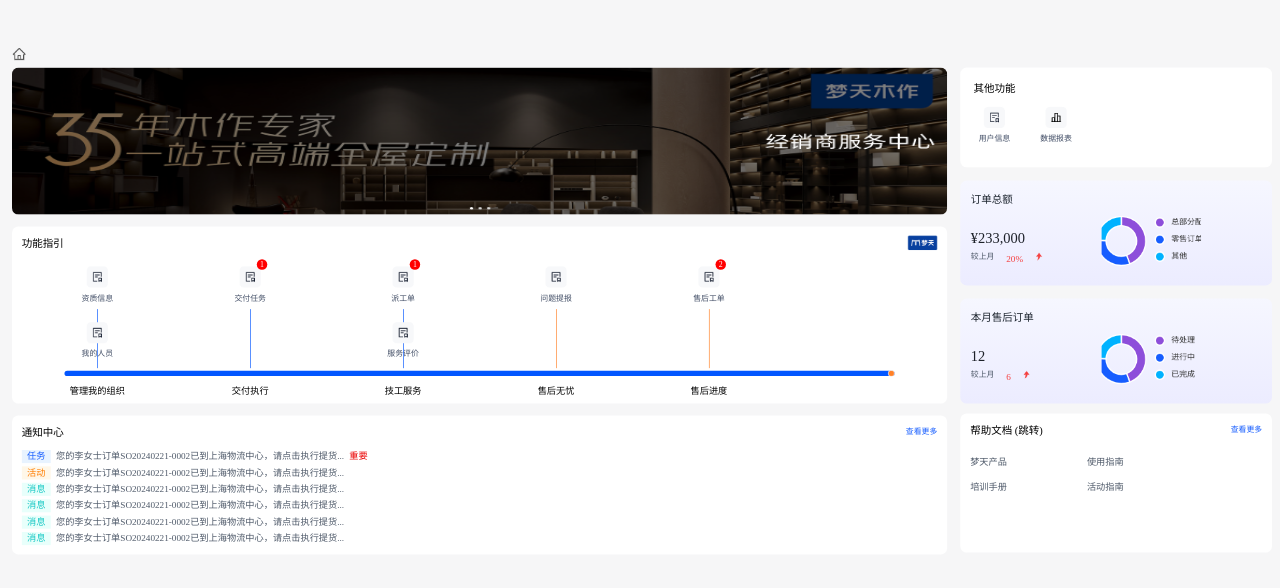
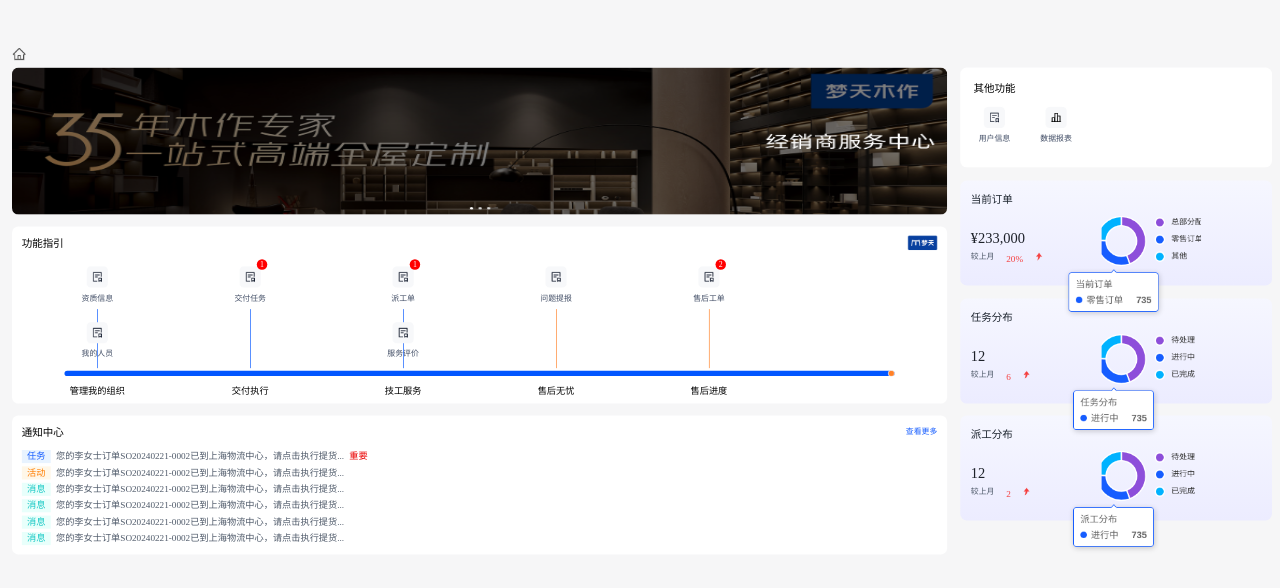
Before and after one commit to ZeCheng123/WorkbencesFE, a Vue app: page /#/main in a window 1280 px wide. Shown: the top 588 px of the page. Built offline with nearby package versions, Linux system fonts and the light colour scheme.

Commit message:
优化主界面,图表动态切换tooltips

```diff
--- a/src/routes/index.js
+++ b/src/routes/index.js
@@ -75,7 +75,6 @@
 
 router.beforeEach((to, from, next) => {
   const allowedRoutes = ['/main']; // 可以直接访问的路由，例如指定的页面
-  console.log(from);
   if (!allowedRoutes.includes(to.path) && from.name != "工作台") {
     next({ path: "/main" }); // 如果不是允许的路由且不是从主界面跳转，则重定向到主界面
   } else {
--- a/src/views/main/components/index.scss
+++ b/src/views/main/components/index.scss
@@ -531,48 +531,90 @@
         background-color: #ffffff;
         padding: 0px 15px;
         box-sizing: border-box;
-        .header{
-          height: 50px;
-          width: 100%;
-          display: flex;
-          justify-content: space-between;
-          flex-direction: row;
-          align-items: center;
-          .label{
-              color: #000000;
-              letter-spacing: 0px;
-              font-weight: normal;
-              font-size: 16px;
-              font-family: Source Han Sans;
-          }
-          .more{
-              width: auto;
-              height: 50px;
-              line-height: 50px;
-              font-family: Source Han Sans;
-              font-size: 12px;
-              font-weight: 350;
-              letter-spacing: 0px;
-              color: #165DFF;
-              cursor: pointer;
-          }
-        }
-        .list{
+      }
+      .dispatch_distribution{
+        margin-top: 18px;
+        width: 100%;
+        height: 160px;
+        border-radius: 10px;
+        background: linear-gradient(180deg, #F6F7FF -3%, #ECECFF 100%);
+        padding:16px;
+        box-sizing: border-box;
+        display: flex;
+        flex-direction: column;
+        .title{
           width: 100%;
           height: 25px;
+          line-height: 25px;
+          font-family: Alibaba PuHuiTi 2.0;
+          font-size: 16px;
+          font-weight: normal;
           display: flex;
+          align-items: center;
+          letter-spacing: 0px;
+          color: #1D252F;
+        }
+        .content{
+          width: 100%;
+          height: 93px;
+          display:flex;
           flex-direction: row;
-          margin-top: 12px;
-          .list_item{
-            width: 40%;
-            height: 25px;
-            line-height: 25px;
-            font-family: Source Han Sans;
-            font-size: 14px;
-            font-weight: 350;
-            letter-spacing: 0px;
-            color: #4E5969;
-            cursor: pointer;
+          .left{
+            width: 45%;
+            height: 100%;
+            display: flex;
+            flex-direction: column;
+            justify-content: center;
+            position: relative;
+            .num{
+              height: 34px;
+              width: 100%;
+              line-height: 34px;
+              text-align: left;
+              font-family: Alibaba PuHuiTi 2.0;
+              font-size: 22px;
+              font-weight: normal;
+              letter-spacing: 0px;
+              color: #1D2129;
+            }
+            .desc{
+              width: 100%;
+              height: 20px;
+              position: absolute;
+              bottom: 8px;
+              display: flex;
+              justify-content: flex-start;
+              box-sizing: border-box;
+              .text1{
+                font-family: Alibaba PuHuiTi 2.0;
+                font-size: 12px;
+                font-weight: normal;
+                letter-spacing: 0px;
+                color: #4E5969;
+                height: 20px;
+                line-height: 20px;
+              }
+              .text2{
+                margin-left: 18px;
+                font-family: Alibaba PuHuiTi 2.0;
+                font-size: 14px;
+                font-weight: normal;
+                letter-spacing: 0px;
+                color: #F53F3F;
+                height: 20px;
+                line-height: 28px;
+              }
+              .text3{
+                margin-left: 18px;
+                display: flex;
+                justify-content: center;
+                align-items: center;
+              }
+            }
+          }
+          .right{
+            width: 55%;
+            height: 100%;
           }
         }
       }
--- a/src/views/main/index.vue
+++ b/src/views/main/index.vue
@@ -152,51 +152,59 @@
           </div>
         </div>
         <div class="total_order_amount">
-          <span class="title">订单总额</span>
+          <span class="title">当前订单</span>
           <span class="content">
             <div class="left">
               <span class="num">¥233,000</span>
               <span class="desc">
                 <span class="text1">较上月</span>
                 <span class="text2">20%</span>
-                 <span class="text3"><img src="@/assets/images/up.png" alt=""></span>
+                <span class="text3"
+                  ><img src="@/assets/images/up.png" alt=""
+                /></span>
               </span>
             </div>
             <div class="right">
-              <e-charts class="chart" :option="option1" />
+              <e-charts ref="chart1" class="chart" :option="option1" />
             </div>
           </span>
         </div>
         <div class="aftersales_workorder">
-           <span class="title">本月售后订单</span>
+          <span class="title">任务分布</span>
           <span class="content">
             <div class="left">
               <span class="num">12</span>
               <span class="desc">
                 <span class="text1">较上月</span>
                 <span class="text2">6</span>
-                  <span class="text3"><img src="@/assets/images/up.png" alt=""></span>
+                <span class="text3"
+                  ><img src="@/assets/images/up.png" alt=""
+                /></span>
               </span>
             </div>
             <div class="right">
-                <e-charts class="chart" :option="option2" />
+              <e-charts ref="chart2" class="chart" :option="option2" />
             </div>
           </span>
         </div>
       </div>
-      <div class="bottom">
-        <div class="header">
-          <label class="label">帮助文档 (跳转)</label>
-          <label class="more">查看更多</label>
+      <div class="dispatch_distribution">
+        <span class="title">派工分布</span>
+        <span class="content">
+          <div class="left">
+            <span class="num">12</span>
+            <span class="desc">
+              <span class="text1">较上月</span>
+              <span class="text2">2</span>
+              <span class="text3"
+                ><img src="@/assets/images/up.png" alt=""
+              /></span>
+            </span>
           </div>
-        <div class="list">
-          <label class="list_item">梦天产品</label>
-          <label class="list_item">使用指南</label>
+          <div class="right">
+            <e-charts ref="chart3" class="chart" :option="option3" />
           </div>
-        <div class="list">
-          <label class="list_item">培训手册</label>
-          <label class="list_item">活动指南</label>
-        </div>
+        </span>
       </div>
     </div>
   </div>
@@ -204,8 +212,19 @@
 
 
 <script setup lang="ts">
-import { ref, computed, getCurrentInstance } from "vue"
-const { proxy }: any = getCurrentInstance();
+import { ref, computed, getCurrentInstance, onMounted, onBeforeUnmount } from "vue"
+import * as echarts from "echarts"
+const { proxy }: any = getCurrentInstance()
+
+const timer = ref(null)
+
+const chart1 = ref(null)
+
+const chart2 = ref(null)
+
+const chart3 = ref(null)
+
+const currentTooltips = ref(1)
 
 const option1 = computed(() => {
   return {
@@ -215,19 +234,19 @@
     legend: {
       top: "10",
       left: "50%",
-      orient: 'vertical', // 设置图例垂直显示
+      orient: "vertical", // 设置图例垂直显示
       data: [
-        { name: '总部分配', icon: 'circle'},
-        { name: '零售订单', icon: 'circle'},
-        { name: '其他', icon: 'circle'}
+        { name: "总部分配", icon: "circle" },
+        { name: "零售订单", icon: "circle" },
+        { name: "其他", icon: "circle" },
       ],
     },
     series: [
       {
-        name: "订单总额",
+        name: "当前订单",
         type: "pie",
         radius: ["50%", "80%"],
-        center: ["20%","55%"],
+        center: ["20%", "55%"],
         avoidLabelOverlap: false,
         itemStyle: {
           borderRadius: 1,
@@ -248,11 +267,11 @@
         labelLine: {
           show: false,
         },
-        color: ["#8D4EDA","#165DFF","#00B2FF"],
+        color: ["#8D4EDA", "#165DFF", "#00B2FF"],
         data: [
           { value: 1048, name: "总部分配" },
           { value: 735, name: "零售订单" },
-          { value: 580, name: "其他" }
+          { value: 580, name: "其他" },
         ],
       },
     ],
@@ -267,19 +286,19 @@
     legend: {
       top: "10",
       left: "50%",
-      orient: 'vertical', // 设置图例垂直显示
+      orient: "vertical", // 设置图例垂直显示
       data: [
-            { name: '待处理', icon: 'circle'},
-            { name: '进行中', icon: 'circle'},
-            { name: '已完成', icon: 'circle'}
+        { name: "待处理", icon: "circle" },
+        { name: "进行中", icon: "circle" },
+        { name: "已完成", icon: "circle" },
       ],
     },
     series: [
       {
-        name: "本月售后工单",
+        name: "任务分布",
         type: "pie",
         radius: ["50%", "80%"],
-        center: ["20%","55%"],
+        center: ["20%", "55%"],
         avoidLabelOverlap: false,
         itemStyle: {
           borderRadius: 1,
@@ -300,25 +319,110 @@
         labelLine: {
           show: false,
         },
-        color: ["#8D4EDA","#165DFF","#00B2FF"],
+        color: ["#8D4EDA", "#165DFF", "#00B2FF"],
         data: [
           { value: 1048, name: "待处理" },
           { value: 735, name: "进行中" },
-          { value: 580, name: "已完成" }
+          { value: 580, name: "已完成" },
         ],
       },
     ],
   }
 })
 
-const goTaskDetail = () =>{
-  proxy.$router.push("/task_details");
+const option3 = computed(() => {
+  return {
+    tooltip: {
+      trigger: "item",
+    },
+    legend: {
+      top: "10",
+      left: "50%",
+      orient: "vertical", // 设置图例垂直显示
+      data: [
+        { name: "待处理", icon: "circle" },
+        { name: "进行中", icon: "circle" },
+        { name: "已完成", icon: "circle" },
+      ],
+    },
+    series: [
+      {
+        name: "派工分布",
+        type: "pie",
+        radius: ["50%", "80%"],
+        center: ["20%", "55%"],
+        avoidLabelOverlap: false,
+        itemStyle: {
+          borderRadius: 1,
+          borderColor: "#fff",
+          borderWidth: 2,
+        },
+        label: {
+          show: false,
+          position: "center",
+        },
+        emphasis: {
+          label: {
+            show: false,
+            fontSize: 40,
+            fontWeight: "bold",
+          },
+        },
+        labelLine: {
+          show: false,
+        },
+        color: ["#8D4EDA", "#165DFF", "#00B2FF"],
+        data: [
+          { value: 1048, name: "待处理" },
+          { value: 735, name: "进行中" },
+          { value: 580, name: "已完成" },
+        ],
+      },
+    ],
+  }
+})
+
+onMounted(() => {
+  proxy.$nextTick(() =>{
+    initEchart();
+  })
+})
+
+const initEchart = () => {
+  timer.value = setInterval(() => {
+    chart1.value.dispatchAction({
+      type: "showTip",
+      seriesIndex: 0,
+      dataIndex: currentTooltips.value,
+    })
+    chart2.value.dispatchAction({
+      type: "showTip",
+      seriesIndex: 0,
+      dataIndex: currentTooltips.value,
+    })
+    chart3.value.dispatchAction({
+      type: "showTip",
+      seriesIndex: 0,
+      dataIndex: currentTooltips.value,
+    })
+    currentTooltips.value++
+    if (currentTooltips.value >= 3) {
+      currentTooltips.value = 0
+    }
+  }, 3000)
 }
 
-const clickMenu = (url) =>{
-  proxy.$router.push(url);
+const goTaskDetail = () => {
+  proxy.$router.push("/task_details")
 }
 
+const clickMenu = (url) => {
+  proxy.$router.push(url)
+}
+
+onBeforeUnmount(() =>{
+  clearInterval(timer.value)
+})
 
 </script>
 
```
Lines whose indentation alone changed are shown as unchanged.
